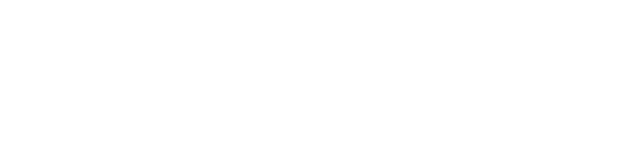
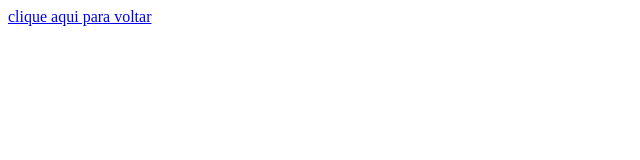
Before and after one commit to AntonioSantos37/1, a plain HTML site: page projeto baby yoda/projetos.html in a window 1280 px wide. Shown: the whole page, without its empty margins (0-640 px from the left). Drawn offline with Linux system fonts and the light colour scheme.

Commit message:
Update projetos.html

```diff
--- a/projeto baby yoda/projetos.html
+++ b/projeto baby yoda/projetos.html
@@ -6,6 +6,6 @@
     <title>Document</title>
 </head>
 <body>
-    <a href="index.html"></a>
+    <a href="index.html">clique aqui para voltar</a>
 </body>
 </html>
```
